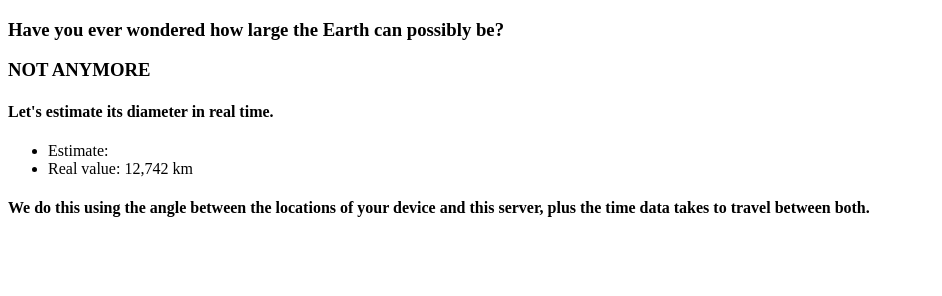
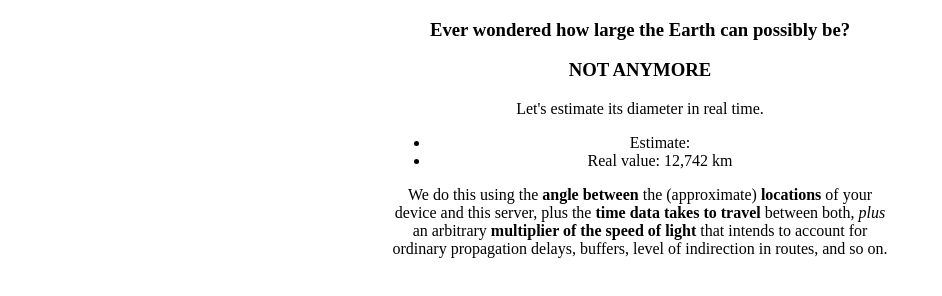
Before and after one commit to g-andrade/terrae_magnitudem, a plain HTML site: page priv/static/index.html in a window 1280 px wide. Shown: the whole page, without its empty margins (0-942 px from the left). Drawn offline with Linux system fonts and the light colour scheme; no server answers.

Commit message:
Tentatively improve main page

```diff
--- a/priv/static/index.html
+++ b/priv/static/index.html
@@ -12,10 +12,11 @@
         <script src="code.js"></script>
     </head>
     <body>
-        <h3>Have you ever wondered how large the Earth can possibly be?</h3>
+        <div id="the_thing">
+            <h3>Ever wondered how large the Earth can possibly be?</h3>
             <h3><b>NOT ANYMORE</b></h3>
-        <h4>Let's estimate its diameter in real time.</h4>
-        <ul>
+            Let's estimate its diameter in real time.
+            <ul class="properties">
                 <li>
                     <span class="property_name">Estimate:</span>
                     <span class="property_value" id="estimate"></span>
@@ -25,6 +26,10 @@
                     <span class="property_value" id="real_value">12,742 km</span>
                 </li>
             </ul>
-        <h4>We do this using the angle between the locations of your device and this server, plus the time data takes to travel between both.</h4>
+            We do this using the <b>angle between</b> the (approximate) <b>locations</b> of your device and this server,
+            plus the <b>time data takes to travel</b> between both,
+            <i>plus</i> an arbitrary <b>multiplier of the speed of light</b> that intends to account for
+            ordinary propagation delays, buffers, level of indirection in routes, and so on.
+        </div>
     </body>
 </html>
--- a/priv/static/style.css
+++ b/priv/static/style.css
@@ -0,0 +1,11 @@
+#the_thing {
+    max-width: 500px;
+    margin: 0 auto;
+    text-align: center;
+}
+
+.properties {
+}
+
+.property_name, .property_value {
+}
```
Lines whose indentation alone changed are shown as unchanged.
